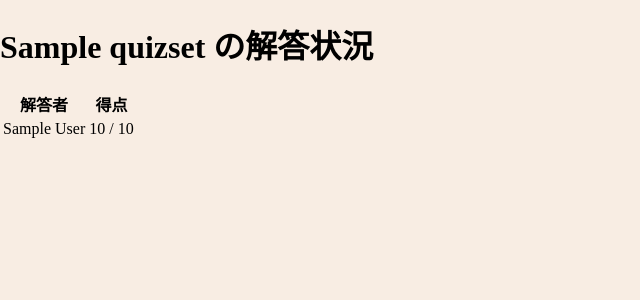
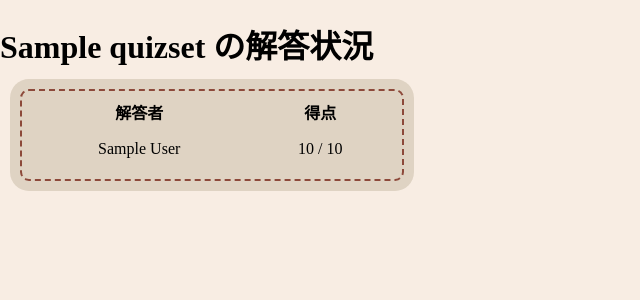
Before and after one commit to KTanabe3/QuizKn0ck, a Flask app: page /statistic/owner/1 in a window 1280 px wide. Shown: the part 70-370 px from the top of the page, without its empty margins (0-640 px from the left). Run offline with Flask 3, Linux system fonts and the light colour scheme; tables that the repository leaves empty hold one stand-in row (values such as "Sample post").

Commit message:
edit HTML

```diff
--- a/templates/answer.html
+++ b/templates/answer.html
@@ -62,7 +62,7 @@
             margin-left: 20px;/*はみ出ないように調整*/
             margin-right: 10px;/*はみ出ないように調整*/
             padding: 0.5em;
-            width: 40%;
+            width: 50%;
         }
 
         th {
@@ -100,7 +100,7 @@
         <p class="button"><a href="/logout">ログアウト</a></p>
     </header>
     <form action="/quiz/{{ quizset.id }}/answer" method="POST">
-    <h1>回答してください</h1>
+    <h1>解答してください</h1>
 
     <table>
         <tr>
--- a/templates/answer_quiz_id.html
+++ b/templates/answer_quiz_id.html
@@ -123,7 +123,7 @@
     </ul>
     <div class="go">
         <a href="/quiz/{{ quizset.id }}/answer" class="btn btn--orange btn--radius">
-            回答スタート !
+            解答スタート !
         </a>
     </div>
 
--- a/templates/home.html
+++ b/templates/home.html
@@ -92,14 +92,14 @@
 
     <h1>ようこそ、{{ current_user.name }} {% if current_user.role %}先生{% else %}君{% endif %}</h1>
     <div class="main-content">
-        <div class="content"><a href="/quiz">問題回答</a></div>
+        <div class="content"><a href="/quiz">問題解答</a></div>
         <div class="content"><a href="/make/quiz">問題作成</a></div>
         {% if current_user.role %}
         <div class="content"><a href="/make/quizset">問題セット作成</a></div>
         {% endif %}
-        <div class="content"><a href="/view">あなたの回答</a></div>
+        <div class="content"><a href="/view">あなたの解答</a></div>
         {% if current_user.role %}
-        <div class="content"><a href="/owner_view">回答結果(作成者向け)</a></div>
+        <div class="content"><a href="/owner_view">解答結果(作成者向け)</a></div>
         {% endif %}
     </div>
 
--- a/templates/make_quiz.html
+++ b/templates/make_quiz.html
@@ -5,6 +5,9 @@
     <meta name="viewport" content="width=device-width, initial-scale=1.0">
     <title>問題作成</title>
     <style>
+        a {
+            text-decoration: none;
+        }
         header {
             position: relative;
             width: 100%;
--- a/templates/statistic_owner_id.html
+++ b/templates/statistic_owner_id.html
@@ -58,6 +58,25 @@
             margin:0;
             padding:0;
         }
+        table {
+            background: #DFD3C3;
+            box-shadow: 0px 0px 0px 10px #DFD3C3;/*線の外側*/
+            border: dashed 2px #8D493A;/*破線*/
+            border-radius: 9px;
+            margin-left: 20px;/*はみ出ないように調整*/
+            margin-right: 10px;/*はみ出ないように調整*/
+            padding: 0.5em;
+            width: 30%;
+        }
+
+        th {
+            line-height: 1.5;
+        }
+        td {
+            line-height: 1.5;
+            padding: 0.5em 1em;
+            text-align: center;
+        }
     </style>
 </head>
 <body>
```
